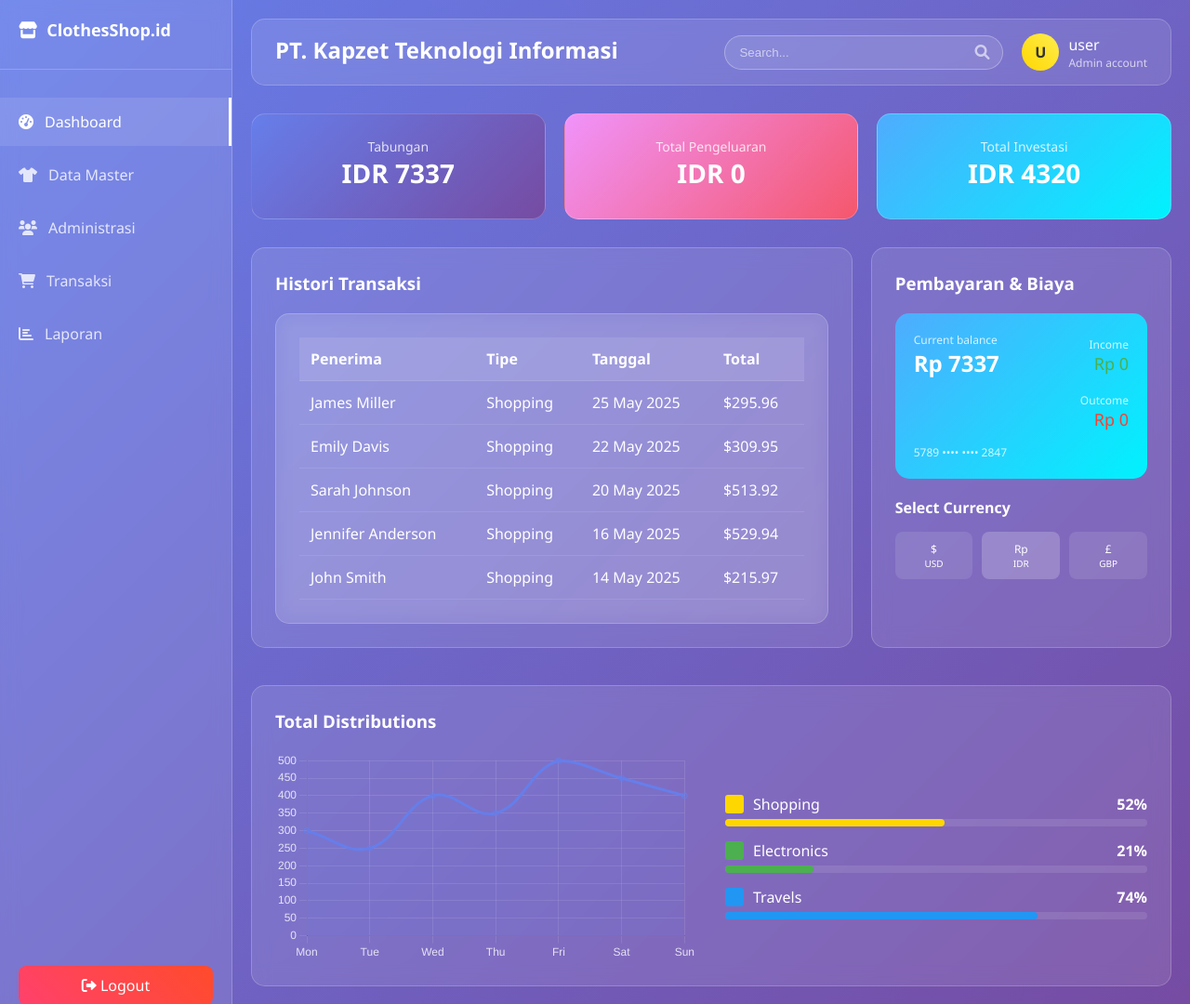
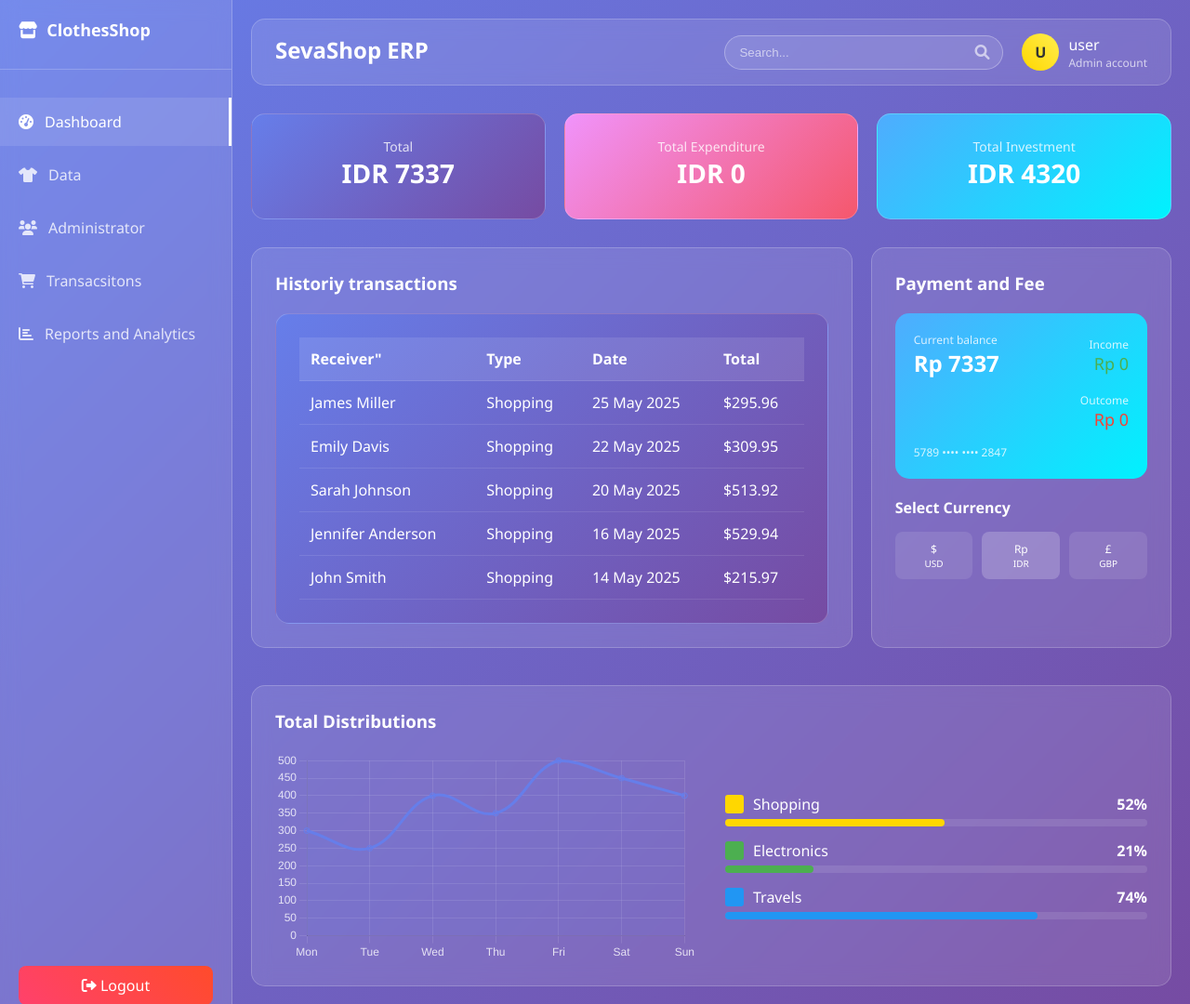
Before and after one commit to sevinchfarxodova/clothes_erp, a Django app: page /dashboard/ in a window 1280 px wide. Shown: the top 1080 px of the page at 93% size. Run offline with Django 5.2, Linux system fonts and the light colour scheme; a user stored in the database is signed in; data comes from the database, SQL or seed files in the repository; both versions use the stored data as it was after the commit.

Commit message:
initial .

```diff
--- a/templates/base.html
+++ b/templates/base.html
@@ -192,7 +192,7 @@
         }
 
         .table-container {
-            background: rgba(255, 255, 255, 0.1);
+            background: linear-gradient(135deg, #667eea 0%, #764ba2 100%);
             backdrop-filter: blur(10px);
             border-radius: 15px;
             padding: 25px;
@@ -321,7 +321,7 @@
         {% if user.is_authenticated %}
         <div class="sidebar">
             <div class="logo">
-                <h2><i class="fas fa-store"></i> ClothesShop.id</h2>
+                <h2><i class="fas fa-store"></i> ClothesShop</h2>
             </div>
             <ul class="nav-menu">
                 <li class="nav-item">
@@ -331,22 +331,22 @@
                 </li>
                 <li class="nav-item">
                     <a href="{% url 'products' %}" class="nav-link {% if request.resolver_match.url_name == 'products' %}active{% endif %}">
-                        <i class="fas fa-tshirt"></i> Data Master
+                        <i class="fas fa-tshirt"></i> Data
                     </a>
                 </li>
                 <li class="nav-item">
                     <a href="{% url 'customers' %}" class="nav-link {% if request.resolver_match.url_name == 'customers' %}active{% endif %}">
-                        <i class="fas fa-users"></i> Administrasi
+                        <i class="fas fa-users"></i> Administrator
                     </a>
                 </li>
                 <li class="nav-item">
                     <a href="{% url 'sales' %}" class="nav-link {% if request.resolver_match.url_name == 'sales' %}active{% endif %}">
-                        <i class="fas fa-shopping-cart"></i> Transaksi
+                        <i class="fas fa-shopping-cart"></i> Transacsitons
                     </a>
                 </li>
                 <li class="nav-item">
                     <a href="{% url 'reports' %}" class="nav-link {% if request.resolver_match.url_name == 'reports' %}active{% endif %}">
-                        <i class="fas fa-chart-bar"></i> Laporan
+                        <i class="fas fa-chart-bar"></i>  Reports and Analytics
                     </a>
                 </li>
             </ul>
@@ -362,7 +362,7 @@
             {% if user.is_authenticated %}
             <div class="header">
                 <div class="header-left">
-                    <h1>PT. Kapzet Teknologi Informasi</h1>
+                    <h1>SevaShop ERP</h1>
                 </div>
                 <div class="header-right">
                     <div class="search-box">
--- a/templates/customers.html
+++ b/templates/customers.html
@@ -4,7 +4,7 @@
 
 {% block content %}
 <div style="display: flex; justify-content: space-between; align-items: center; margin-bottom: 20px;">
-    <h2>Administrasi - Customers</h2>
+    <h2>Administrator - Customers</h2>
     <button class="btn btn-primary" onclick="toggleAddForm()">
         <i class="fas fa-plus"></i> Add New Customer
     </button>
--- a/templates/dashboard.html
+++ b/templates/dashboard.html
@@ -5,29 +5,29 @@
 {% block content %}
 <div class="stats-grid">
     <div class="stat-card savings">
-        <div class="stat-label">Tabungan</div>
+        <div class="stat-label">Total</div>
         <div class="stat-value">IDR {{ total_savings|floatformat:0 }}</div>
     </div>
     <div class="stat-card expenses">
-        <div class="stat-label">Total Pengeluaran</div>
+        <div class="stat-label">Total Expenditure</div>
         <div class="stat-value">IDR {{ total_expenses|floatformat:0 }}</div>
     </div>
     <div class="stat-card investment">
-        <div class="stat-label">Total Investasi</div>
+        <div class="stat-label">Total Investment</div>
         <div class="stat-value">IDR {{ total_investment|floatformat:0 }}</div>
     </div>
 </div>
 
 <div style="display: grid; grid-template-columns: 2fr 1fr; gap: 20px;">
     <div class="card">
-        <h3 style="margin-bottom: 20px;">Histori Transaksi</h3>
+        <h3 style="margin-bottom: 20px;">Historiy transactions</h3>
         <div class="table-container">
             <table>
                 <thead>
                     <tr>
-                        <th>Penerima</th>
-                        <th>Tipe</th>
-                        <th>Tanggal</th>
+                        <th>Receiver"</th>
+                        <th>Type</th>
+                        <th>Date</th>
                         <th>Total</th>
                     </tr>
                 </thead>
@@ -50,7 +50,7 @@
     </div>
 
     <div class="card">
-        <h3 style="margin-bottom: 20px;">Pembayaran & Biaya</h3>
+        <h3 style="margin-bottom: 20px;">Payment and Fee</h3>
         <div style="background: linear-gradient(135deg, #4facfe 0%, #00f2fe 100%); border-radius: 15px; padding: 20px; margin-bottom: 20px;">
             <div style="display: flex; justify-content: space-between; align-items: center; margin-bottom: 15px;">
                 <div>
--- a/templates/reports.html
+++ b/templates/reports.html
@@ -3,7 +3,7 @@
 {% block title %}Reports - Clothes Shop ERP{% endblock %}
 
 {% block content %}
-<h2 style="margin-bottom: 30px;">Laporan - Reports & Analytics</h2>
+<h2 style="margin-bottom: 30px;"> Reports  Analytics</h2>
 
 <div class="stats-grid">
     <div class="stat-card">
--- a/templates/sales.html
+++ b/templates/sales.html
@@ -4,7 +4,7 @@
 
 {% block content %}
 <div style="display: flex; justify-content: space-between; align-items: center; margin-bottom: 20px;">
-    <h2>Transaksi - Sales</h2>
+    <h2>Transacsitons - Sales</h2>
     <button class="btn btn-primary" onclick="toggleAddForm()">
         <i class="fas fa-plus"></i> New Sale
     </button>
```
Also changed, not shown: .github/workflows/deploy.yml, db.sqlite3.
